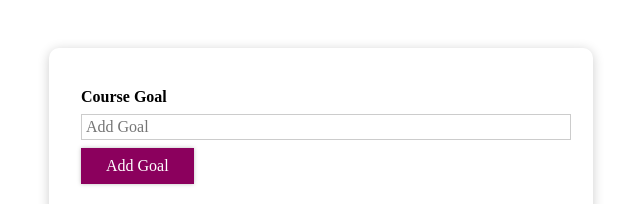
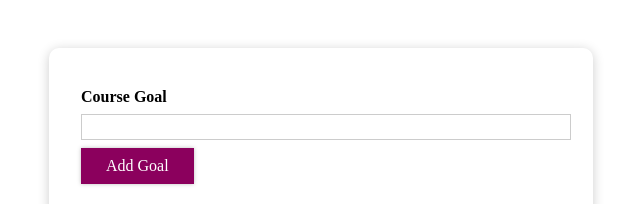
Before and after one commit to im-rihan/Course-Goal, a React (Create React App) app: page / in a window 1280 px wide. Shown: the top 204 px of the page, without its empty margins (319-959 px from the left). Built offline with nearby package versions, Linux system fonts and the light colour scheme.

Commit message:
added form validation

```diff
--- a/src/Components/CourseGoalInput/CourseGoalInput.js
+++ b/src/Components/CourseGoalInput/CourseGoalInput.js
@@ -3,22 +3,33 @@ import "./CourseGoalInput.css";
 import Button from "../UI Buttons/Button";
 const CourseGoalInput = (props) => {
   const [enteredValue, setEnteredValue] = useState("");
+  const [isValid, setIsValid] = useState(true);
 
   const goalInputHandler = (event) => {
+    if (enteredValue.trim().length > 0) {
+      setIsValid(true);
+    }
     setEnteredValue(event.target.value);
   };
   const formSubmitHandler = (event) => {
     event.preventDefault();
     // console.log(props.onAddGoal(enteredValue));
+    if (enteredValue.trim().length === 0) {
+      setIsValid(false);
+      return;
+    }
     props.onAddGoal(enteredValue);
   };
   return (
     <form onSubmit={formSubmitHandler}>
       <div className="form-control">
-        <label>Course Goal</label>
+        <label style={{ color: !isValid ? "red" : "black" }}>Course Goal</label>
         <input
+          style={{
+            border: !isValid ? "1px solid red" : "1px solid #ccc",
+            background: !isValid ? "salmon" : "transparent",
+          }}
           type="text"
-          placeholder="Add Goal"
           onChange={goalInputHandler}
           value={enteredValue}
         />
```
